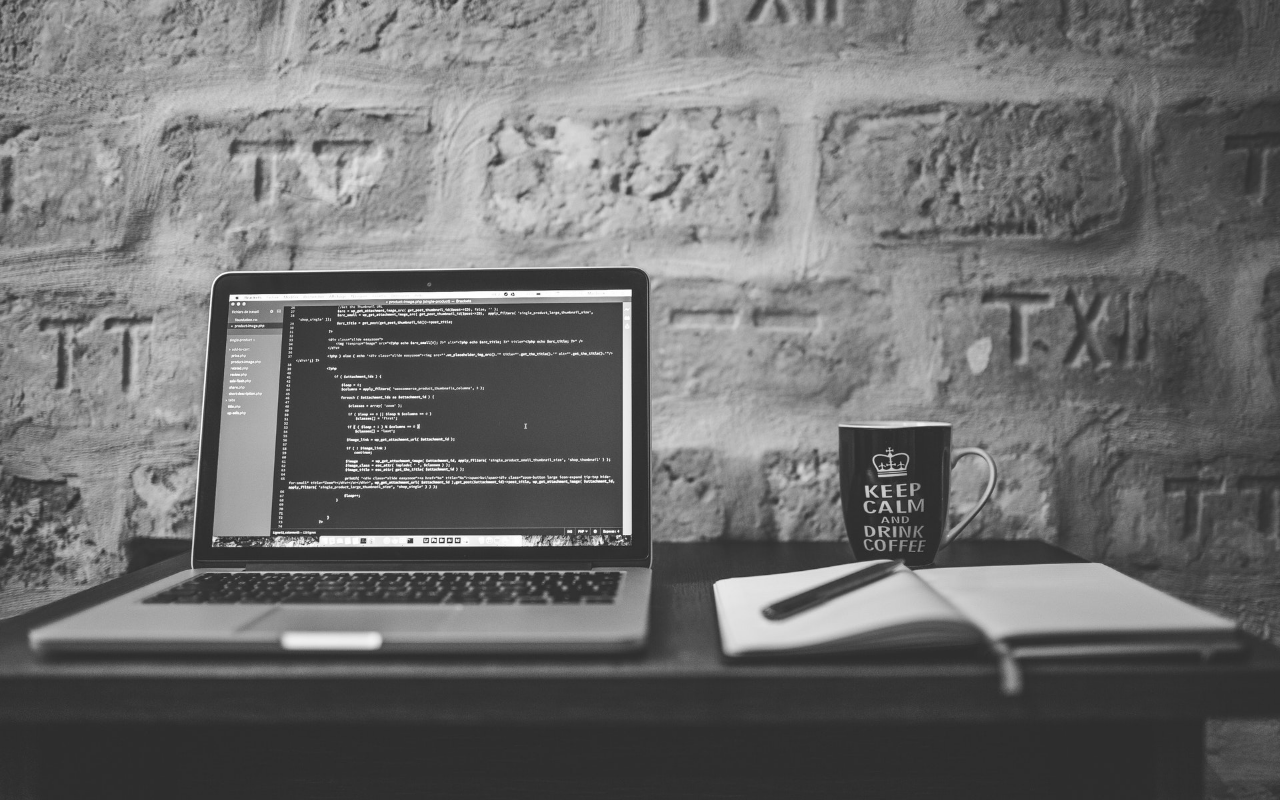
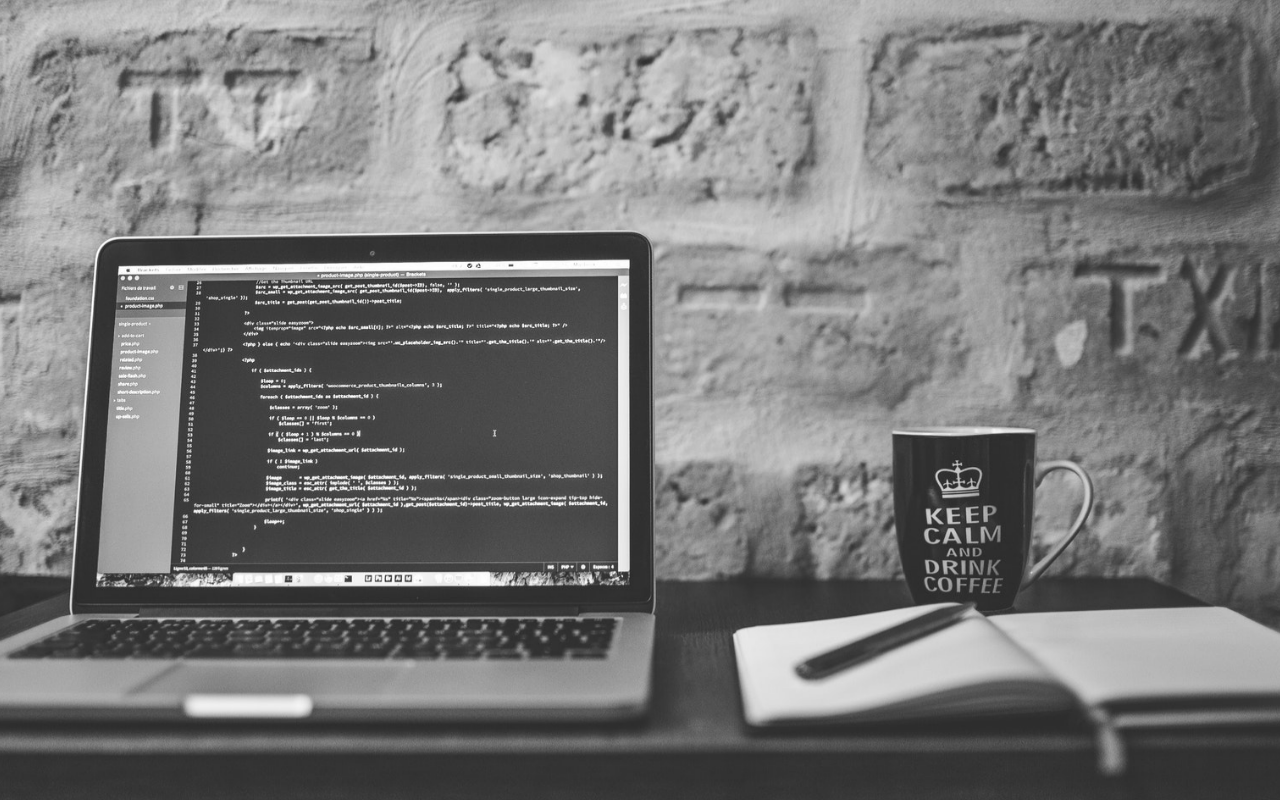
Before and after one commit to Chris-Aid/portfolio, an Angular app: page / in a window 1280 px wide. Built offline with nearby package versions, Linux system fonts and the light colour scheme.

Commit message:
added image slideshow

```diff
--- a/src/app/app.component.html
+++ b/src/app/app.component.html
@@ -1,4 +1,4 @@
 
 <div class="slideshow-container">
-    <img  class="img-slideshow" src="../assets/img/{{images[currentImage]}}" alt="">
+    <img *ngIf="showImage" class="img-slideshow" src="../assets/img/{{images[currentImage]}}" alt="">
 </div>
--- a/src/app/app.component.ts
+++ b/src/app/app.component.ts
@@ -9,7 +9,7 @@ import { Component, OnInit } from '@angular/core';
 export class AppComponent implements OnInit {
   images = ['firstimage.jpg', 'secondimage.jpg', 'thirdimage.jpg'];
   currentImage = 0;
-  // showImage = true;
+  showImage = true;
 
   ngOnInit() {
     this.updateImage();
@@ -20,11 +20,11 @@ export class AppComponent implements OnInit {
     setInterval(() => {
       this.currentImage++;
       this.currentImage = this.currentImage % this.images.length;
-      // this.showImage = false;
+      this.showImage = false;
 
-      // setTimeout(() => {
-      //   this.showImage = true;
-      // }, 10);
+      setTimeout(() => {
+        this.showImage = true;
+      }, 10);
     }, 4000);
   }
 }
```
